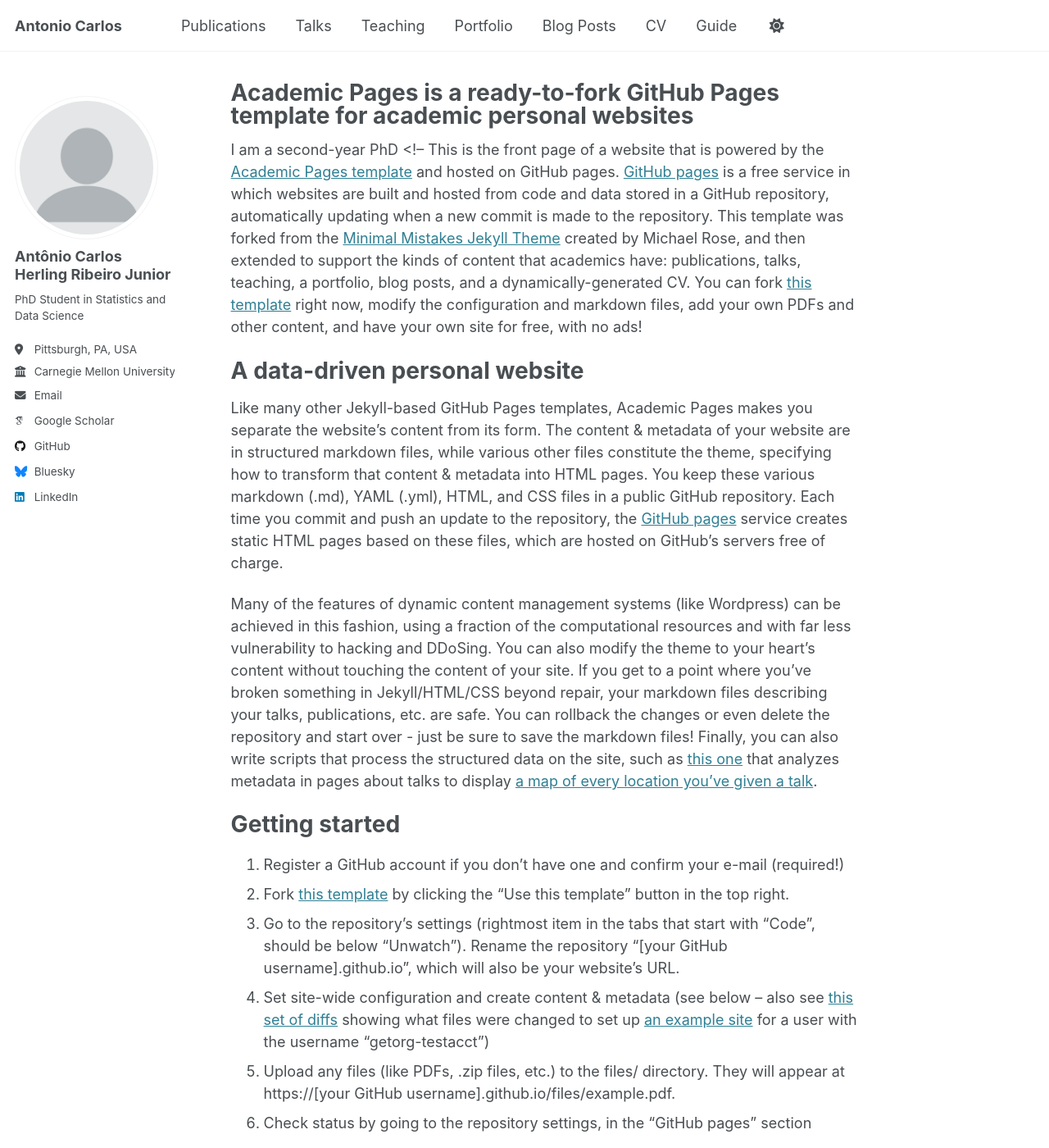
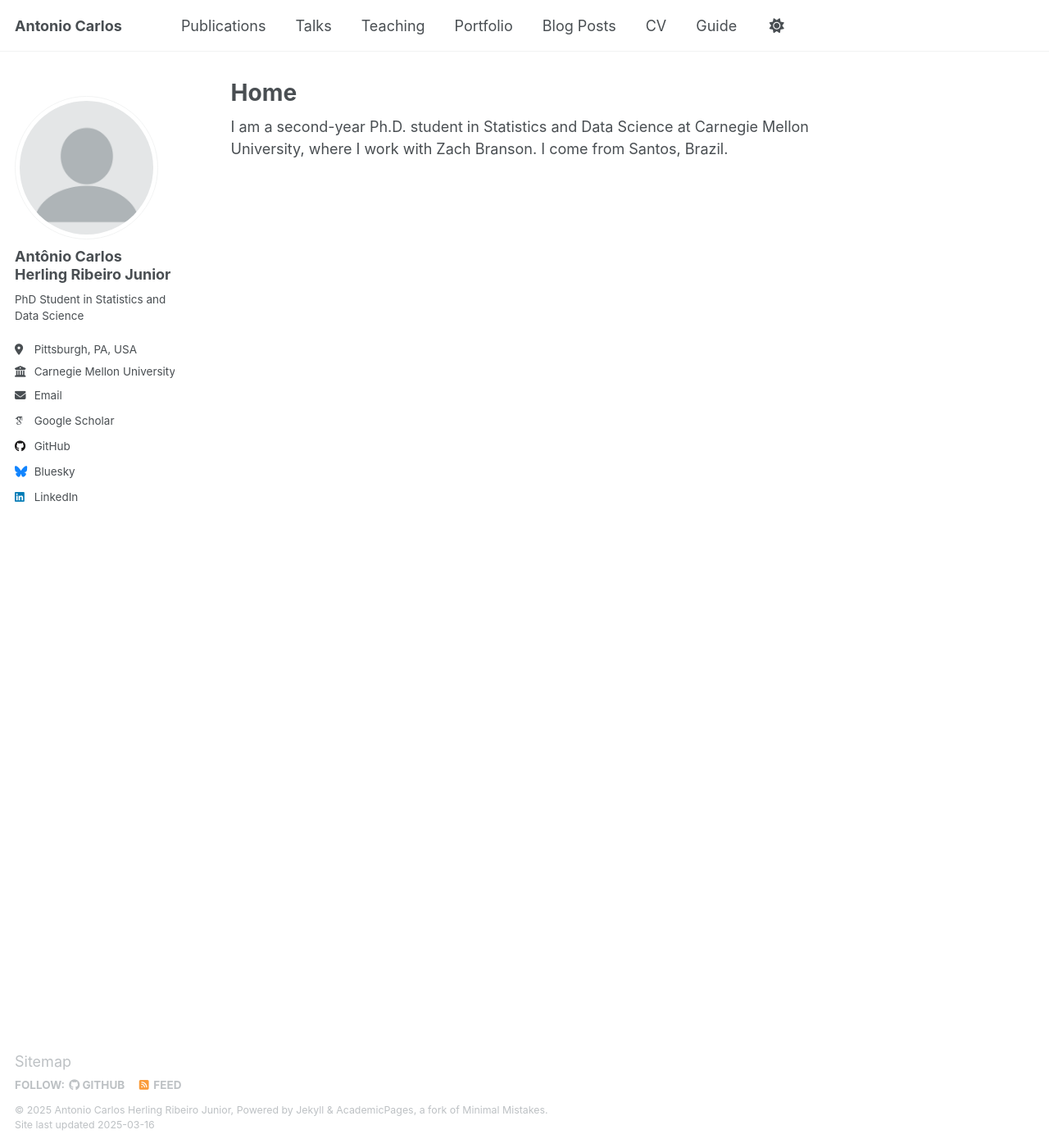
Before and after one commit to antonioherling/antonioherling.github.io, a Jekyll site: the page built from _pages/about.md, in a window 1280 px wide and 1400 px high. Shown: the whole window at 82% size. Built offline with Jekyll 4.4.1, drawn with Linux system fonts in a browser that asks for light colours; some web fonts are replaced; some of the changed text lies outside the part shown.

Commit message:
Update about.md

```diff
--- a/_pages/about.md
+++ b/_pages/about.md
@@ -1,13 +1,14 @@
 ---
 permalink: /
-title: "Academic Pages is a ready-to-fork GitHub Pages template for academic personal websites"
+title: "Home"
 author_profile: true
 redirect_from:
   - /about/
   - /about.html
 ---
 
-I am a second-year PhD
+I am a second-year Ph.D. student in Statistics and Data Science at Carnegie Mellon University, where I work with Zach Branson. I come from Santos, Brazil.
+
 <!--
 This is the front page of a website that is powered by the [Academic Pages template](https://github.com/academicpages/academicpages.github.io) and hosted on GitHub pages. [GitHub pages](https://pages.github.com) is a free service in which websites are built and hosted from code and data stored in a GitHub repository, automatically updating when a new commit is made to the repository. This template was forked from the [Minimal Mistakes Jekyll Theme](https://mmistakes.github.io/minimal-mistakes/) created by Michael Rose, and then extended to support the kinds of content that academics have: publications, talks, teaching, a portfolio, blog posts, and a dynamically-generated CV. You can fork [this template](https://github.com/academicpages/academicpages.github.io) right now, modify the configuration and markdown files, add your own PDFs and other content, and have your own site for free, with no ads!
 
```
